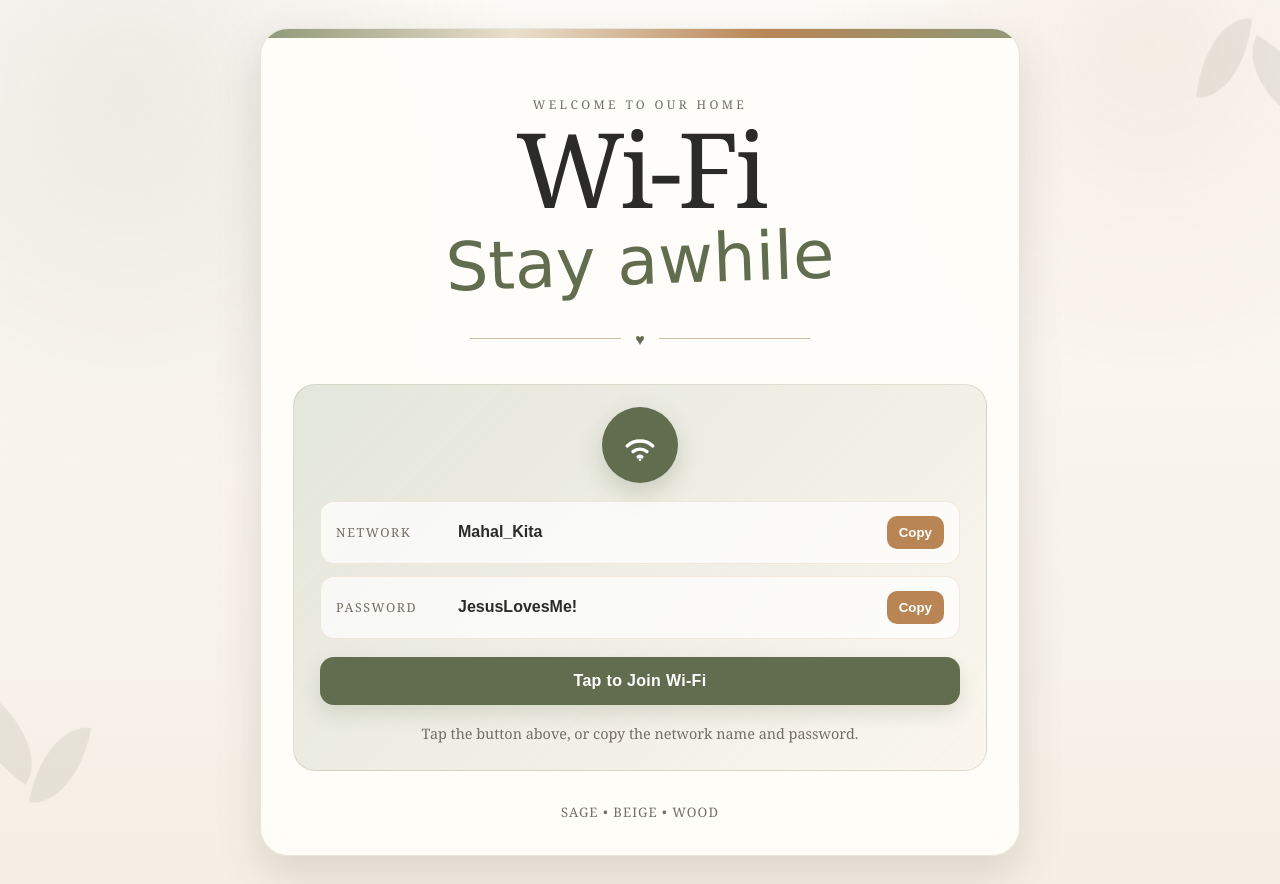
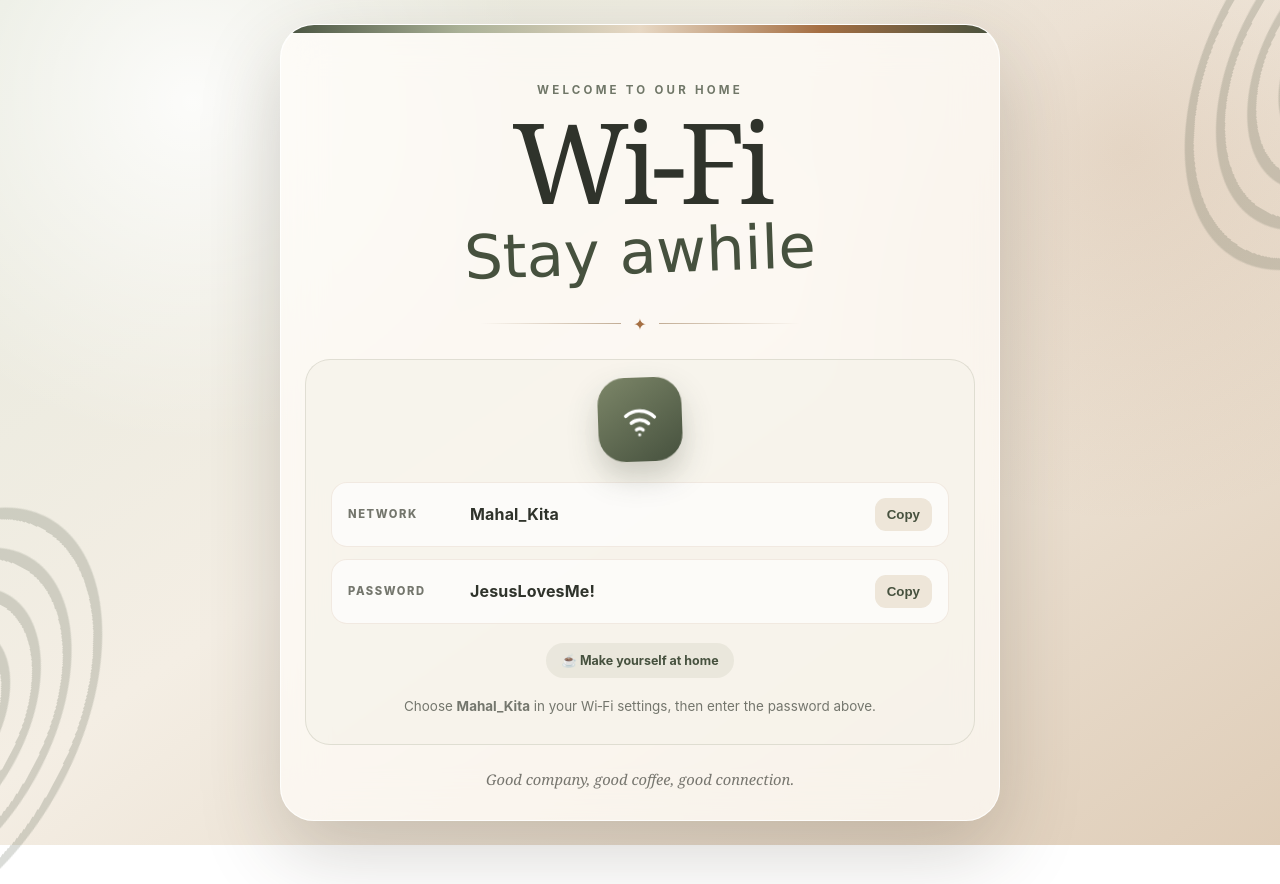
Before and after one commit to macray99/WiFi, a plain HTML site: page index.html in a window 1280 px wide. After the commit the page ends 845 px from the top, so only its background shows below. Drawn offline with Linux system fonts and the light colour scheme.

Commit message:
Add files via upload

```diff
--- a/index.html
+++ b/index.html
@@ -1,311 +1,154 @@
-<!DOCTYPE html>
+<!doctype html>
 <html lang="en">
 <head>
-  <meta charset="UTF-8" />
-  <meta name="viewport" content="width=device-width, initial-scale=1.0" />
-  <meta name="theme-color" content="#8f9876" />
-  <title>Welcome Home | Wi‑Fi</title>
-
+<meta charset="utf-8">
+<meta name="viewport" content="width=device-width,initial-scale=1,viewport-fit=cover">
+<meta name="theme-color" content="#778064">
+<title>Welcome Home · Wi‑Fi</title>
 <style>
 :root{
-      --sage:#8f9876;
-      --sage-dark:#626d50;
-      --sage-soft:#dce0d2;
-      --beige:#eadfcd;
-      --cream:#fbf8f2;
-      --wood:#b98555;
-      --ink:#2b2b27;
-      --muted:#736f66;
-      --white:#fffdf9;
-      --shadow:0 18px 45px rgba(77,68,56,.16);
+  --sage:#7c8668; --sage2:#aab197; --forest:#46513e;
+  --cream:#fbf7ef; --sand:#e7d8c4; --wood:#a56f43;
+  --ink:#2f332b; --muted:#74766d;
 }
-
 *{box-sizing:border-box}
-
-    html,body{
-      margin:0;
-      min-height:100%;
-      font-family: Georgia, "Times New Roman", serif;
-      color:var(--ink);
+html,body{margin:0;min-height:100%;font-family:Inter,ui-sans-serif,system-ui,-apple-system,BlinkMacSystemFont,"Segoe UI",sans-serif;color:var(--ink)}
+body{
+  min-height:100svh; display:grid; place-items:center; padding:24px;
   background:
-        radial-gradient(circle at 10% 10%, rgba(143,152,118,.14), transparent 28%),
-        radial-gradient(circle at 90% 5%, rgba(185,133,85,.11), transparent 24%),
-        linear-gradient(180deg,#fdfbf7 0%,#f5efe5 100%);
-    }
-
-    body{
-      display:flex;
-      align-items:center;
-      justify-content:center;
-      padding:28px 18px;
+    radial-gradient(circle at 15% 12%,rgba(255,255,255,.85),transparent 26%),
+    radial-gradient(circle at 88% 18%,rgba(165,111,67,.16),transparent 28%),
+    linear-gradient(145deg,#e6e9dd 0%,#f4eee4 45%,#dfcdb8 100%);
   overflow-x:hidden;
 }
-
-    .leaf{
-      position:fixed;
-      width:180px;
-      height:180px;
-      opacity:.11;
-      pointer-events:none;
-      z-index:0;
+body:before,body:after{
+  content:""; position:fixed; width:300px;height:500px; pointer-events:none; opacity:.2;
+  background:repeating-radial-gradient(ellipse at center,var(--forest) 0 7px,transparent 8px 26px);
+  filter:blur(.2px); transform:rotate(28deg); border-radius:50%;
 }
-
-    .leaf::before,
-    .leaf::after{
-      content:"";
-      position:absolute;
-      width:55px;
-      height:95px;
-      background:var(--sage-dark);
-      border-radius:100% 0 100% 0;
-      transform:rotate(-35deg);
+body:before{left:-210px;bottom:-170px}
+body:after{right:-220px;top:-190px;transform:rotate(210deg)}
+.shell{width:min(720px,100%);position:relative;z-index:1}
+.card{
+  position:relative;overflow:hidden;border-radius:34px;
+  background:rgba(255,253,248,.72);
+  border:1px solid rgba(255,255,255,.78);
+  box-shadow:0 30px 80px rgba(64,54,43,.22),inset 0 1px 0 rgba(255,255,255,.9);
+  backdrop-filter:blur(22px);-webkit-backdrop-filter:blur(22px);
 }
-
-    .leaf::before{left:48px;top:16px}
-    .leaf::after{left:92px;top:64px;transform:rotate(30deg) scale(.88)}
-    .leaf.one{left:-65px;bottom:-45px;transform:rotate(-20deg)}
-    .leaf.two{right:-70px;top:-25px;transform:rotate(155deg)}
-
-    .card{
-      width:min(760px,100%);
-      background:rgba(255,253,249,.94);
-      border:1px solid rgba(143,152,118,.22);
-      box-shadow:var(--shadow);
-      border-radius:28px;
-      overflow:hidden;
-      position:relative;
-      z-index:1;
-      backdrop-filter:blur(10px);
+.card:before{
+  content:"";position:absolute;inset:0 0 auto 0;height:8px;
+  background:linear-gradient(90deg,var(--forest),var(--sage2),var(--sand),var(--wood),var(--forest));
 }
-
-    .top-accent{
-      height:9px;
-      background:linear-gradient(90deg,var(--sage),var(--beige),var(--wood),var(--sage));
+.hero{text-align:center;padding:58px 34px 25px}
+.kicker{font-size:.72rem;font-weight:700;letter-spacing:.28em;text-transform:uppercase;color:#707768}
+h1{font-family:Georgia,"Times New Roman",serif;font-weight:400;font-size:clamp(3.6rem,12vw,7rem);line-height:.9;letter-spacing:-.06em;margin:14px 0 5px}
+.script{font-family:"Snell Roundhand","Segoe Script","Brush Script MT",cursive;font-size:clamp(2rem,7vw,3.8rem);color:var(--forest);transform:rotate(-2deg)}
+.ornament{display:flex;align-items:center;gap:12px;width:min(320px,80%);margin:27px auto 0;color:var(--wood)}
+.ornament:before,.ornament:after{content:"";height:1px;flex:1;background:linear-gradient(90deg,transparent,#c2ad95)}
+.ornament:after{background:linear-gradient(90deg,#c2ad95,transparent)}
+.panel{margin:0 24px 24px;padding:25px;border-radius:25px;background:rgba(246,242,233,.72);border:1px solid rgba(124,134,104,.2)}
+.icon{
+  width:84px;height:84px;border-radius:27px;margin:-5px auto 18px;display:grid;place-items:center;
+  color:#fff;background:linear-gradient(145deg,var(--sage),var(--forest));
+  box-shadow:0 15px 30px rgba(70,81,62,.25);transform:rotate(-3deg)
 }
-
-    .hero{
-      padding:58px 42px 28px;
-      text-align:center;
-      position:relative;
+.icon svg{width:46px;height:46px;transform:rotate(3deg)}
+.rows{display:grid;gap:12px}
+.row{
+  display:grid;grid-template-columns:110px 1fr auto;gap:12px;align-items:center;
+  padding:15px 16px;border-radius:16px;background:rgba(255,255,255,.68);
+  border:1px solid rgba(165,111,67,.13)
 }
-
-    .eyebrow{
-      letter-spacing:.28em;
-      text-transform:uppercase;
-      font-size:.75rem;
-      color:var(--muted);
-      margin-bottom:8px;
+.label{font-size:.7rem;font-weight:800;letter-spacing:.14em;text-transform:uppercase;color:var(--muted)}
+.value{font-weight:750;letter-spacing:.01em;word-break:break-word}
+.copy{
+  appearance:none;border:0;border-radius:11px;padding:9px 12px;cursor:pointer;
+  background:#eee6d9;color:var(--forest);font-weight:800;transition:.18s ease
 }
-
-    h1{
-      margin:0;
-      font-size:clamp(3.3rem,11vw,6.5rem);
-      line-height:.9;
-      font-weight:400;
-      letter-spacing:-.04em;
+.copy:hover{transform:translateY(-1px);background:#e6dac8}
+.copy:active{transform:scale(.98)}
+.note{text-align:center;color:var(--muted);font-size:.84rem;line-height:1.55;margin:18px 8px 2px}
+.pill{
+  width:max-content;max-width:100%;margin:19px auto 0;padding:10px 15px;border-radius:999px;
+  background:rgba(124,134,104,.11);color:var(--forest);font-size:.78rem;font-weight:750
 }
-
-    .script{
-      margin-top:7px;
-      font-family:"Brush Script MT","Segoe Script",cursive;
-      font-size:clamp(2.1rem,7vw,4.2rem);
-      color:var(--sage-dark);
-      transform:rotate(-2deg);
+.footer{text-align:center;padding:0 24px 31px;color:#77766f;font-family:Georgia,serif;font-style:italic;font-size:.92rem}
+.toast{
+  position:fixed;left:50%;bottom:24px;transform:translate(-50%,18px);padding:11px 16px;border-radius:999px;
+  background:#30352d;color:white;font-size:.84rem;font-weight:700;opacity:0;pointer-events:none;transition:.25s;z-index:5
 }
-
-    .divider{
-      margin:28px auto 0;
-      display:flex;
-      align-items:center;
-      justify-content:center;
-      gap:14px;
-      color:var(--sage-dark);
-      max-width:340px;
+.toast.show{opacity:1;transform:translate(-50%,0)}
+@media(max-width:560px){
+  body{padding:14px}.card{border-radius:26px}.hero{padding:47px 20px 22px}.panel{margin:0 14px 16px;padding:19px 14px}
+  .row{grid-template-columns:1fr auto}.label{grid-column:1/-1}.footer{padding-bottom:24px}
 }
-
-    .divider::before,
-    .divider::after{
-      content:"";
-      height:1px;
-      flex:1;
-      background:#cdbda8;
-    }
-
-    .wifi-panel{
-      margin:6px 32px 32px;
-      padding:26px;
-      background:
-        linear-gradient(135deg,rgba(220,224,210,.78),rgba(250,246,238,.95));
-      border:1px solid rgba(143,152,118,.25);
-      border-radius:22px;
-    }
-
-    .wifi-icon{
-      width:76px;
-      height:76px;
-      border-radius:50%;
-      display:grid;
-      place-items:center;
-      margin:-4px auto 16px;
-      background:var(--sage-dark);
-      color:white;
-      box-shadow:0 10px 25px rgba(98,109,80,.25);
-    }
-
-    .wifi-icon svg{width:44px;height:44px}
-
-    .details{
-      display:grid;
-      gap:12px;
-      margin-top:18px;
-    }
-
-    .detail{
-      display:grid;
-      grid-template-columns:110px 1fr auto;
-      align-items:center;
-      gap:12px;
-      background:rgba(255,255,255,.72);
-      border:1px solid rgba(185,133,85,.16);
-      padding:14px 15px;
-      border-radius:14px;
-    }
-
-    .label{
-      font-size:.78rem;
-      letter-spacing:.13em;
-      text-transform:uppercase;
-      color:var(--muted);
-    }
-
-    .value{
-      font-family:Arial,sans-serif;
-      font-weight:700;
-      word-break:break-word;
-    }
-
-    button{
-      border:0;
-      background:var(--wood);
-      color:white;
-      border-radius:10px;
-      padding:9px 12px;
-      font-weight:700;
-      cursor:pointer;
-      transition:.2s ease;
-    }
-
-    button:hover{transform:translateY(-1px);filter:brightness(.97)}
-    button:active{transform:translateY(0)}
-
-    .join{
-      display:block;
-      width:100%;
-      margin-top:18px;
-      padding:15px 18px;
-      background:var(--sage-dark);
-      border-radius:14px;
-      text-decoration:none;
-      color:white;
-      font-family:Arial,sans-serif;
-      font-weight:800;
-      letter-spacing:.02em;
-      text-align:center;
-      box-shadow:0 9px 20px rgba(98,109,80,.18);
-    }
-
-    .note{
-      text-align:center;
-      margin:18px 5px 0;
-      font-size:.9rem;
-      color:var(--muted);
-      line-height:1.5;
-    }
-
-    .footer{
-      padding:0 32px 34px;
-      text-align:center;
-      color:var(--muted);
-      font-size:.82rem;
-      letter-spacing:.08em;
-      text-transform:uppercase;
-    }
-
-    @media (max-width:600px){
-      body{padding:14px}
-      .card{border-radius:22px}
-      .hero{padding:45px 22px 22px}
-      .wifi-panel{margin:4px 16px 20px;padding:20px 16px}
-      .detail{grid-template-columns:1fr auto}
-      .label{grid-column:1 / -1}
-      .footer{padding:0 18px 26px}
+@media(prefers-reduced-motion:no-preference){
+  .card{animation:rise .7s cubic-bezier(.2,.8,.2,1) both}
+  .icon{animation:float 4s ease-in-out infinite}
+  @keyframes rise{from{opacity:0;transform:translateY(16px) scale(.985)}to{opacity:1;transform:none}}
+  @keyframes float{50%{transform:translateY(-5px) rotate(-1deg)}}
 }
 </style>
 </head>
-
 <body>
-  <div class="leaf one"></div>
-  <div class="leaf two"></div>
-
-  <main class="card">
-    <div class="top-accent"></div>
-
-    <section class="hero">
-      <div class="eyebrow">Welcome to our home</div>
+<main class="shell">
+  <section class="card">
+    <header class="hero">
+      <div class="kicker">Welcome to our home</div>
       <h1>Wi‑Fi</h1>
       <div class="script">Stay awhile</div>
+      <div class="ornament">✦</div>
+    </header>
 
-      <div class="divider">♥</div>
-    </section>
-
-    <section class="wifi-panel">
-      <div class="wifi-icon" aria-hidden="true">
-        <svg viewBox="0 0 24 24" fill="none" stroke="currentColor" stroke-width="1.8" stroke-linecap="round">
-          <path d="M5 12.5a10.5 10.5 0 0 1 14 0"/>
-          <path d="M8.2 15.6a6 6 0 0 1 7.6 0"/>
-          <path d="M11 18.5a1.7 1.7 0 0 1 2 0"/>
-          <circle cx="12" cy="20" r=".7" fill="currentColor" stroke="none"/>
+    <section class="panel">
+      <div class="icon" aria-hidden="true">
+        <svg viewBox="0 0 24 24" fill="none" stroke="currentColor" stroke-width="1.75" stroke-linecap="round">
+          <path d="M4.5 10.5a11 11 0 0 1 15 0"/>
+          <path d="M7.5 14a6.7 6.7 0 0 1 9 0"/>
+          <path d="M10.3 17.4a2.7 2.7 0 0 1 3.4 0"/>
+          <circle cx="12" cy="20" r=".8" fill="currentColor" stroke="none"/>
         </svg>
       </div>
 
-      <div class="details">
-        <div class="detail">
+      <div class="rows">
+        <div class="row">
           <span class="label">Network</span>
           <span class="value" id="ssid">Mahal_Kita</span>
-          <button onclick="copyText('ssid', this)">Copy</button>
+          <button class="copy" type="button" onclick="copyValue('ssid','Network copied')">Copy</button>
         </div>
-
-        <div class="detail">
+        <div class="row">
           <span class="label">Password</span>
           <span class="value" id="password">JesusLovesMe!</span>
-          <button onclick="copyText('password', this)">Copy</button>
+          <button class="copy" type="button" onclick="copyValue('password','Password copied')">Copy</button>
         </div>
       </div>
 
-      <!-- Replace Mahal_Kita and JesusLovesMe! below too -->
-      <a class="join" href="WIFI:T:WPA;S:Mahal_Kita;P:JesusLovesMe!;;">
-        Tap to Join Wi‑Fi
-      </a>
-
-      <p class="note">
-        Tap the button above, or copy the network name and password.
-      </p>
+      <div class="pill">☕ Make yourself at home</div>
+      <p class="note">Choose <strong>Mahal_Kita</strong> in your Wi‑Fi settings, then enter the password above.</p>
     </section>
 
-    <div class="footer">Sage • Beige • Wood</div>
+    <footer class="footer">Good company, good coffee, good connection.</footer>
+  </section>
 </main>
-
+<div class="toast" id="toast" role="status" aria-live="polite"></div>
 <script>
-    async function copyText(id, button){
-      const value = document.getElementById(id).innerText;
+async function copyValue(id,message){
+  const text=document.getElementById(id).textContent.trim();
   try{
-        await navigator.clipboard.writeText(value);
-        const old = button.innerText;
-        button.innerText = "Copied";
-        setTimeout(() => button.innerText = old, 1300);
+    await navigator.clipboard.writeText(text);
+    showToast(message);
   }catch(e){
-        alert("Press and hold the text to copy it.");
+    const area=document.createElement('textarea');
+    area.value=text;document.body.appendChild(area);area.select();
+    document.execCommand('copy');area.remove();showToast(message);
   }
+}
+function showToast(message){
+  const toast=document.getElementById('toast');
+  toast.textContent=message;toast.classList.add('show');
+  clearTimeout(window.toastTimer);
+  window.toastTimer=setTimeout(()=>toast.classList.remove('show'),1500);
 }
 </script>
 </body>
```
Lines whose indentation alone changed are shown as unchanged.
